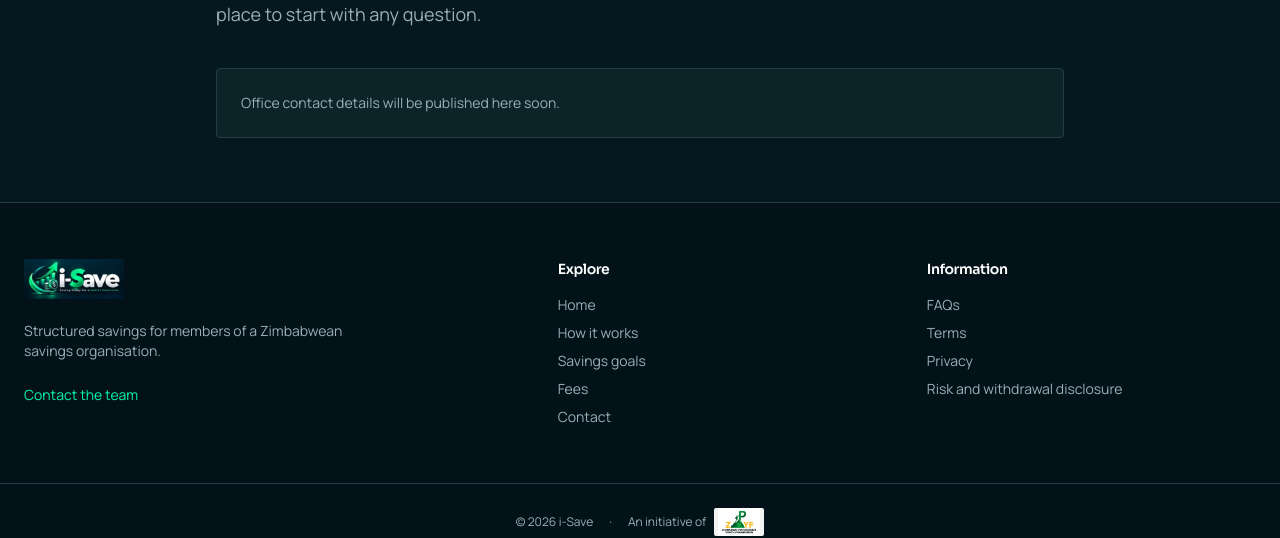
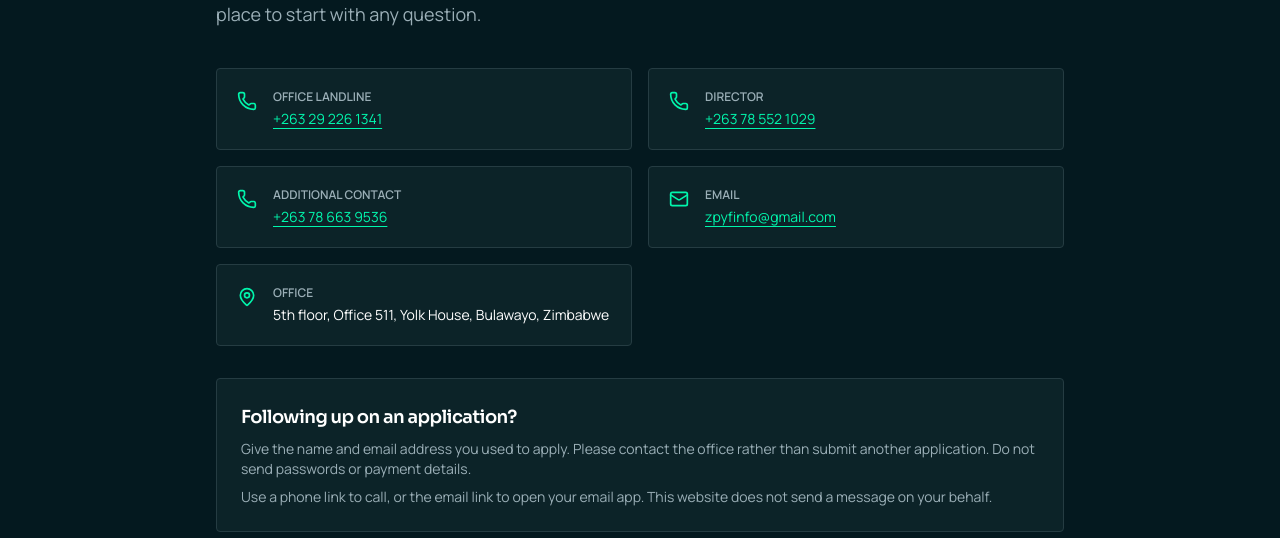
Before and after one commit to 12Captain-price/i-save, a React (Vite) app in the folder apps/web/: page /contact in a window 1280 px wide. Shown: the part 267-805 px from the top of the page. Built offline with nearby package versions, Linux system fonts and the light colour scheme; no server answers.

Commit message:
Add FAQs page and office contact details

```diff
--- a/apps/web/src/lib/office-contact.ts
+++ b/apps/web/src/lib/office-contact.ts
@@ -1,9 +1,20 @@
-// Office contact details. Leave a value as null until the owner confirms it:
-// the Contact page only shows details that are filled in. Never guess a number.
+// Office contact details, approved by the owner on 19 October 2026 (from the previous i-Save
+// project). Leave a value as null until the owner confirms it: the Contact page only shows
+// details that are filled in. Never guess a number.
+// No messaging channel (WhatsApp) and no opening hours have been approved, so they stay null.
 export const OFFICE_CONTACT = {
-  phone: null as string | null,
+  /** The main office line. Printed on receipts. */
+  phone: "+263 29 226 1341" as string | null,
+  /** Every approved phone number, shown on the Contact page. */
+  phones: [
+    { label: "Office landline", value: "+263 29 226 1341" },
+    { label: "Director", value: "+263 78 552 1029" },
+    { label: "Additional contact", value: "+263 78 663 9536" },
+  ] as Array<{ label: string; value: string }>,
   whatsapp: null as string | null, // digits only with country code, for wa.me links, e.g. "263771234567"
-  email: null as string | null,
-  address: null as string | null,
+  email: "zpyfinfo@gmail.com" as string | null,
+  address: "5th floor, Office 511, Yolk House, Bulawayo, Zimbabwe" as
+    | string
+    | null,
   hours: null as string | null,
 };
--- a/apps/web/src/routes/contact.tsx
+++ b/apps/web/src/routes/contact.tsx
@@ -35,8 +35,10 @@ function Row({
 const link = "text-primary underline underline-offset-4";
 
 function ContactPage() {
-  const { phone, whatsapp, email, address, hours } = OFFICE_CONTACT;
-  const hasAny = Boolean(phone || whatsapp || email || address || hours);
+  const { phones, whatsapp, email, address, hours } = OFFICE_CONTACT;
+  const hasAny = Boolean(
+    phones.length || whatsapp || email || address || hours,
+  );
   return (
     <PageShell
       eyebrow="Contact"
@@ -45,13 +47,13 @@ function ContactPage() {
     >
       {hasAny ? (
         <div className="grid gap-4 sm:grid-cols-2">
-          {phone && (
-            <Row icon={<Phone className="h-5 w-5" />} label="Phone">
-              <a className={link} href={"tel:" + phone.replace(/\s+/g, "")}>
-                {phone}
+          {phones.map(({ label, value }) => (
+            <Row key={value} icon={<Phone className="h-5 w-5" />} label={label}>
+              <a className={link} href={"tel:" + value.replace(/\s+/g, "")}>
+                {value}
               </a>
             </Row>
-          )}
+          ))}
           {whatsapp && (
             <Row icon={<MessageCircle className="h-5 w-5" />} label="WhatsApp">
               <a className={link} href={"https://wa.me/" + whatsapp}>
@@ -85,6 +87,18 @@ function ContactPage() {
           Office contact details will be published here soon.
         </p>
       )}
+      <section className="mt-8 rounded-md border border-border bg-card p-6">
+        <h2 className="text-lg font-semibold">Following up on an application?</h2>
+        <p className="mt-2 text-sm text-muted-foreground">
+          Give the name and email address you used to apply. Please contact the
+          office rather than submit another application. Do not send passwords or
+          payment details.
+        </p>
+        <p className="mt-2 text-sm text-muted-foreground">
+          Use a phone link to call, or the email link to open your email app. This
+          website does not send a message on your behalf.
+        </p>
+      </section>
     </PageShell>
   );
 }
```
